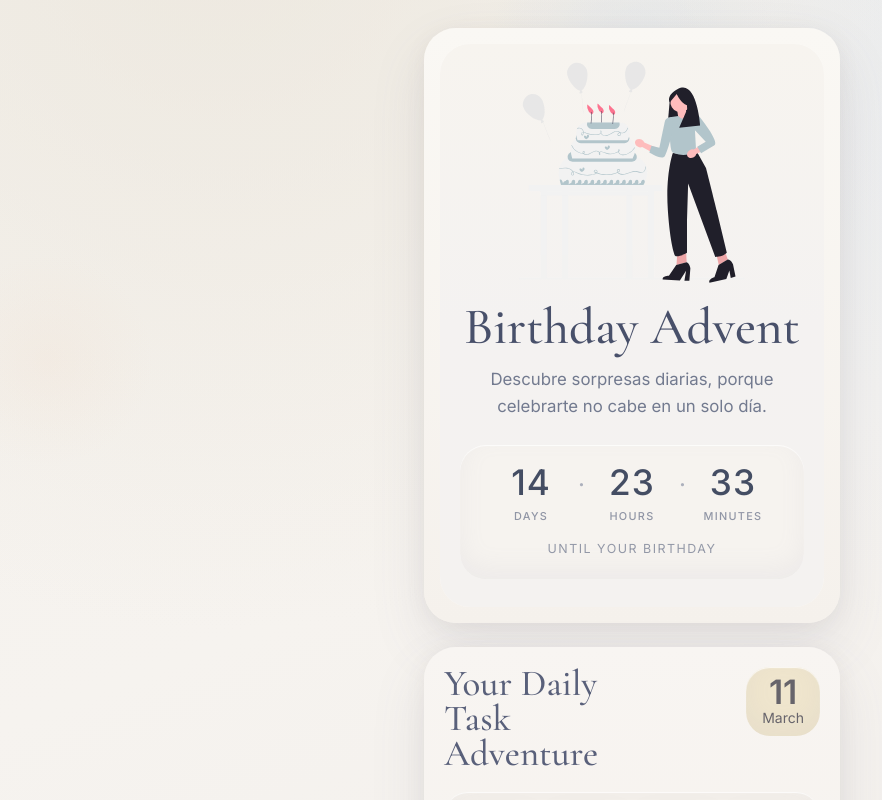
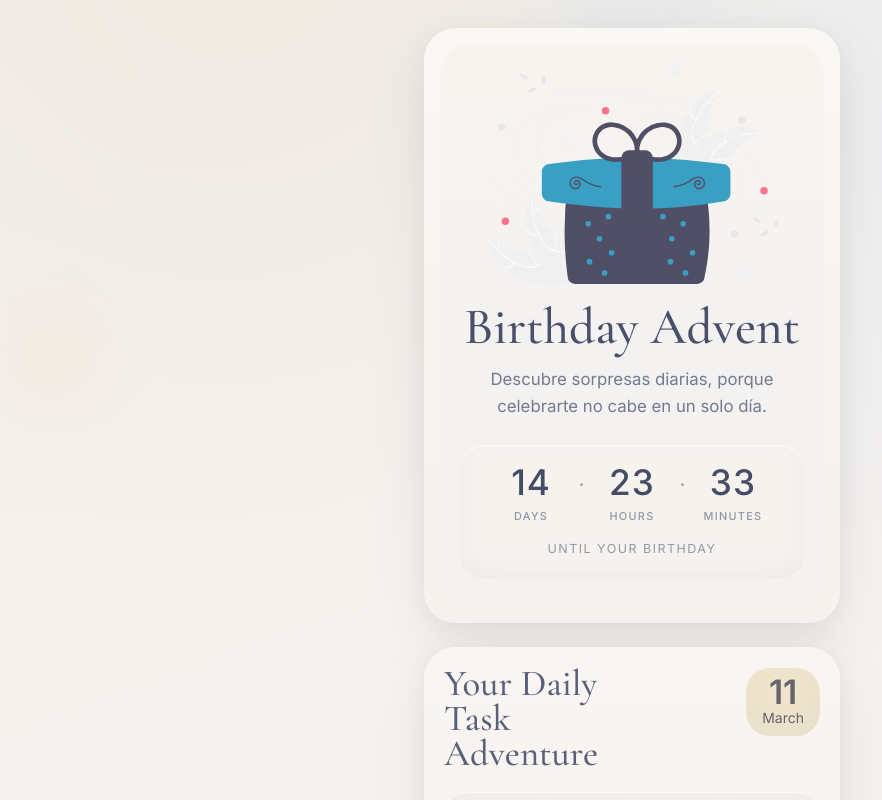
Before and after one commit to nelaruizc/birthday-advent, a React (Vite) app: page / in a window 1280 px wide. Shown: the top 800 px of the page, without its empty margins (8-890 px from the left). Built offline with nearby package versions, Linux system fonts and the light colour scheme.

Commit message:
Use happy-birthday.svg in header illustration

```diff
--- a/src/components/HeroCard.tsx
+++ b/src/components/HeroCard.tsx
@@ -12,13 +12,15 @@ const block = (value: number, label: string) => (
 )
 
 export const HeroCard = ({ countdown }: Props) => {
+  const headerIllustration = `${import.meta.env.BASE_URL}happy-birthday.svg`
+
   return (
     <section className="rounded-mega bg-gradient-to-b from-[#faf8f4] to-[#f5f1ec] p-4 shadow-soft">
       <div className="overflow-hidden rounded-[30px] bg-[#f9f7f4]">
         <div className="rounded-[30px] bg-gradient-to-b from-[#f7f4ef] via-[#f4f2f1] to-[#f4f2f0] px-5 pb-7 pt-4">
           <img
-            src={`${import.meta.env.BASE_URL}birthday-cake.svg`}
-            alt="Birthday cake"
+            src={headerIllustration}
+            alt="Ilustración de pastel de cumpleaños"
             className="max-h-56 w-full object-contain opacity-90"
           />
 
```
